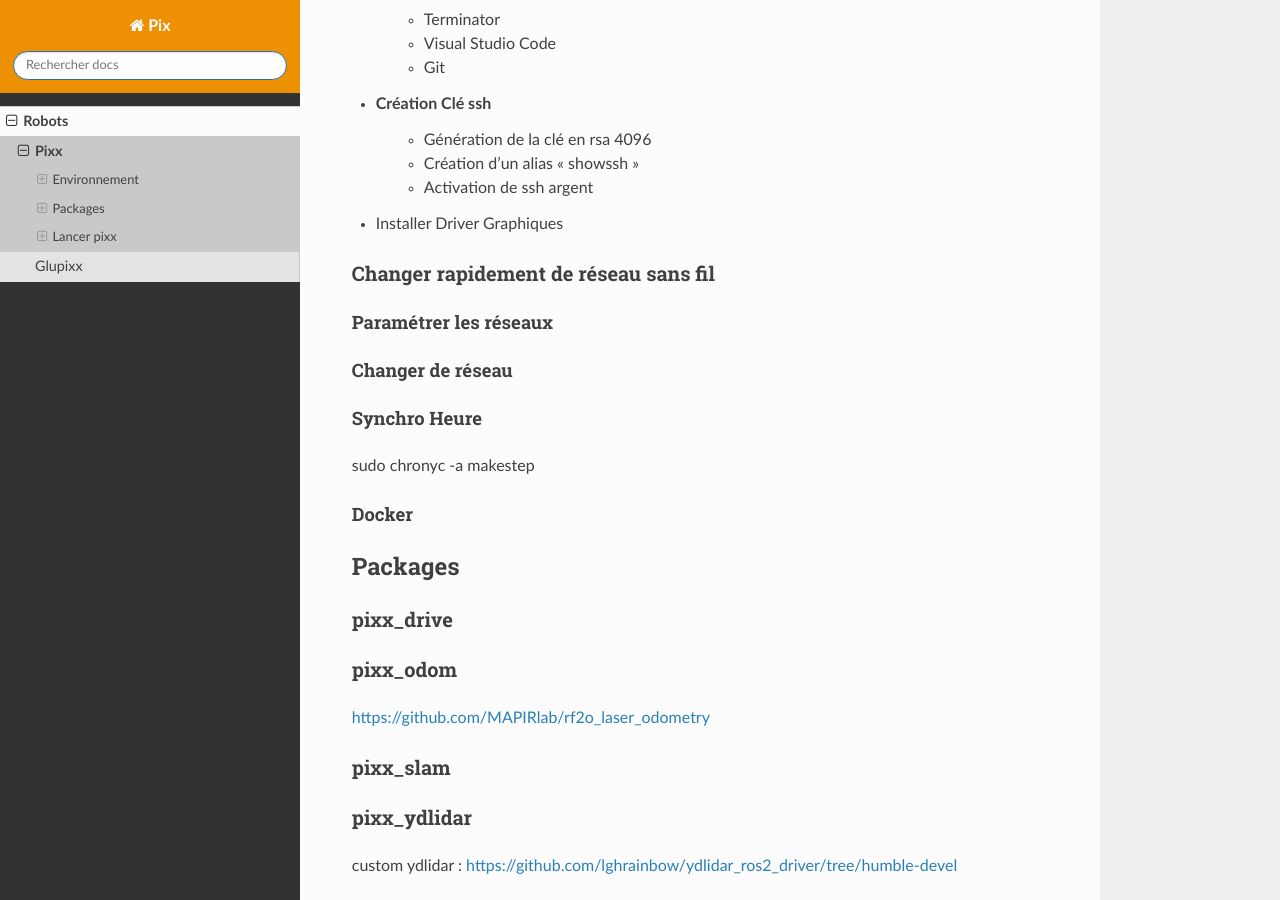
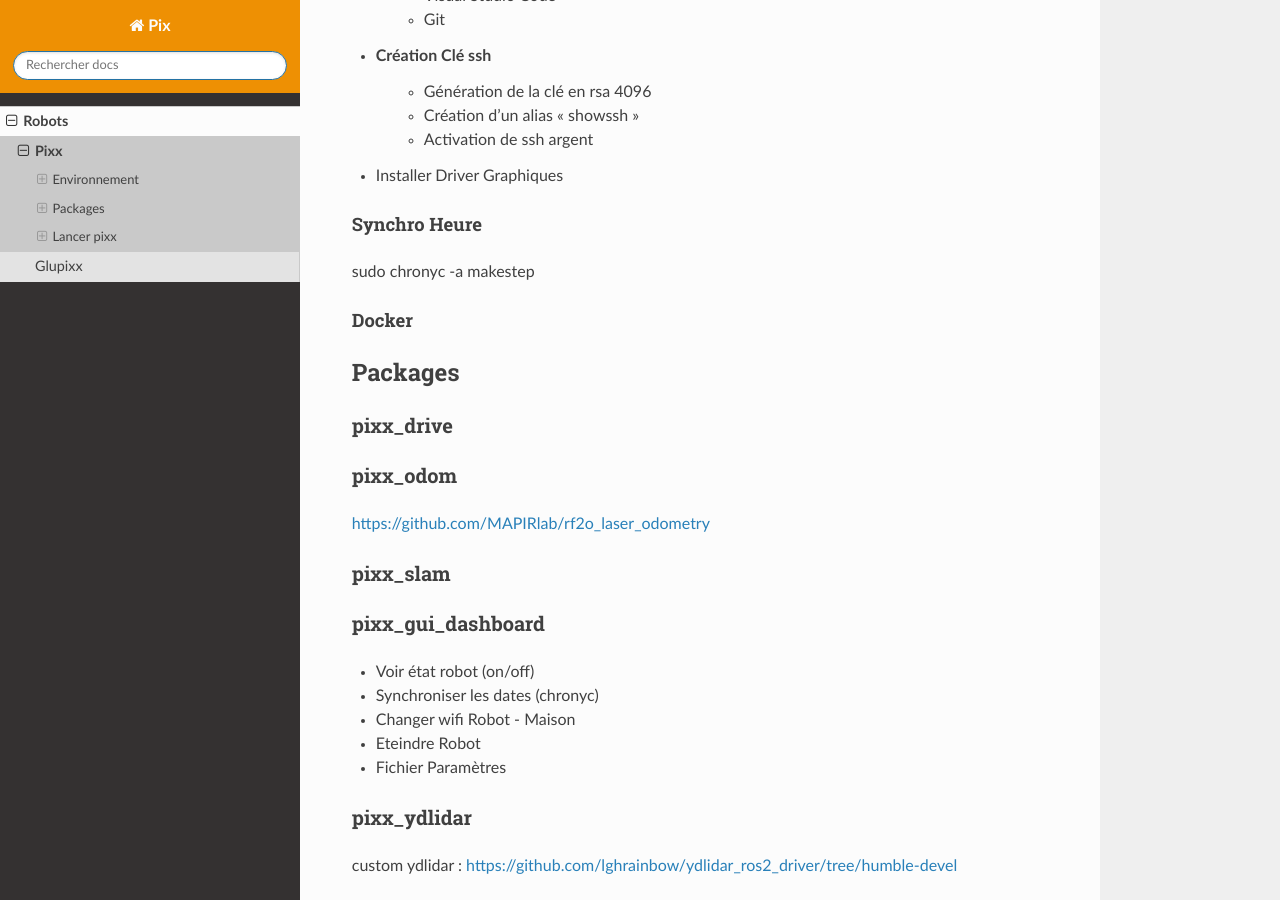
Before and after one commit to ChaelPix/hub, a Sphinx documentation site: the page built from docs/source/robots/pixx.rst, in a window 1280 px wide and 900 px high, scrolled down 1532 px. Built offline with Sphinx 7.4.7 and the Read the Docs theme 2.0.0, drawn with Linux system fonts in a browser that asks for light colours; some of the changed text lies outside the part shown.

Commit message:
ajout pixx_gui_dashboard

```diff
--- a/docs/source/robots/pixx.rst
+++ b/docs/source/robots/pixx.rst
@@ -49,14 +49,6 @@
     - Activation de ssh argent
 - Installer Driver Graphiques
 
-Changer rapidement de réseau sans fil
-*************************
-
-Paramétrer les réseaux
-----------------------
-
-Changer de réseau
------------------
 
 Synchro Heure
 -------------
@@ -77,6 +69,14 @@
 
 pixx_slam
 *********
+
+pixx_gui_dashboard
+**************
+- Voir état robot (on/off)
+- Synchroniser les dates (chronyc)
+- Changer wifi Robot - Maison
+- Eteindre Robot
+- Fichier Paramètres
 
 pixx_ydlidar
 ************
```
